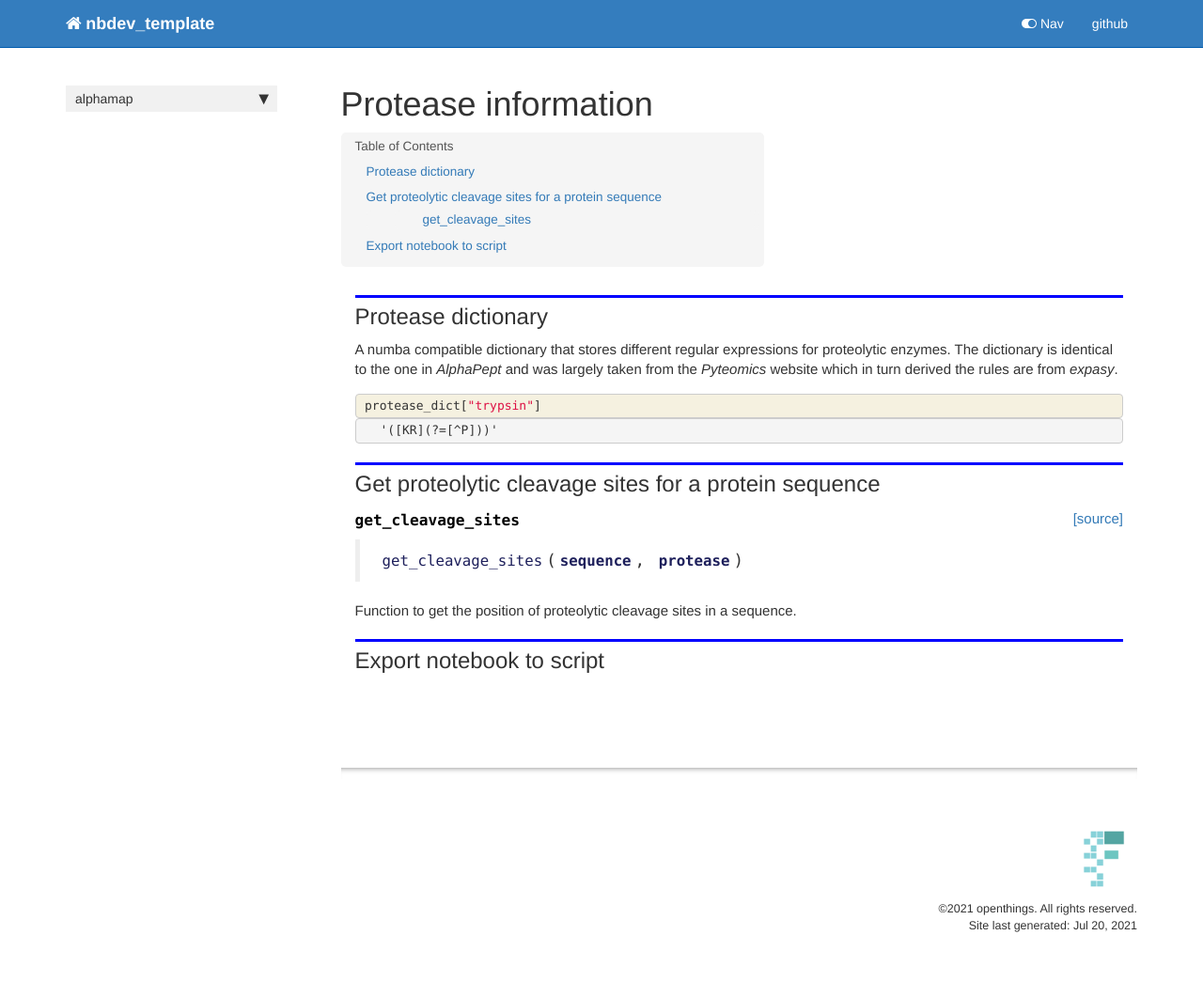
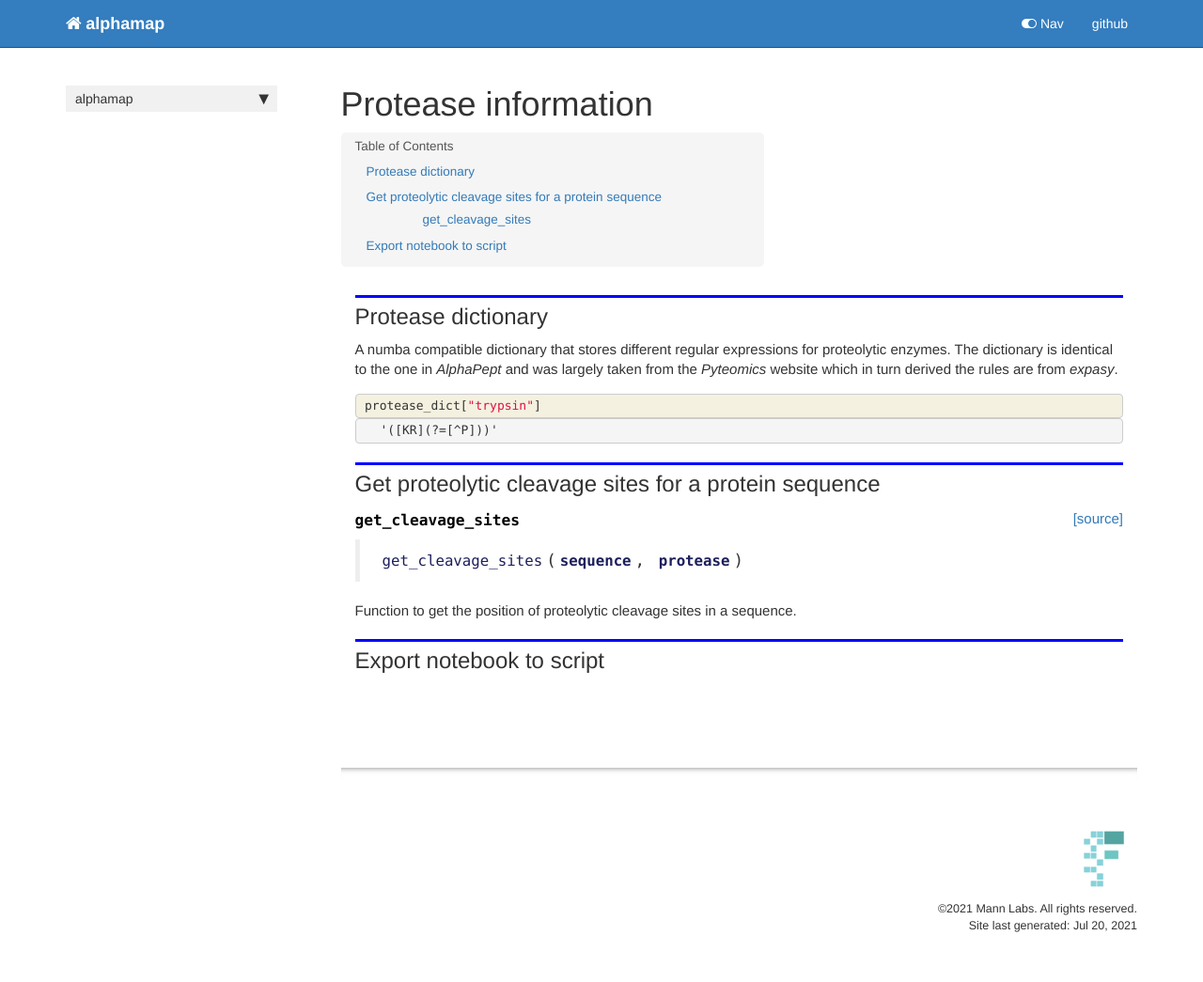
Before and after one commit to MannLabs/alphamap, a Jekyll site: the page built from docs/proteolytic_cleavage.html, in a window 1280 px wide. Shown: the whole page at 94% size. Built offline with Jekyll 4.4.1, drawn with Linux system fonts in a browser that asks for light colours; nearby versions of some CDN libraries; comment, search, counter and statistics services are not loaded.

Commit message:
PAGES: update _config.yml

```diff
--- a/docs/_config.yml
+++ b/docs/_config.yml
@@ -1,9 +1,9 @@
-repository: fastai/nbdev_template
+repository: mannlabs/alphamap
 output: web
-topnav_title: nbdev_template
-site_title: nbdev_template
-company_name: openthings
-description: test
+topnav_title: alphamap
+site_title: alphamap
+company_name: Mann Labs
+description: A python-based library that enables the exploration of proteomic datasets on the peptide level.
 # Set to false to disable KaTeX math
 use_math: true
 # Add Google analytics id if you have one and want to use it here
```
